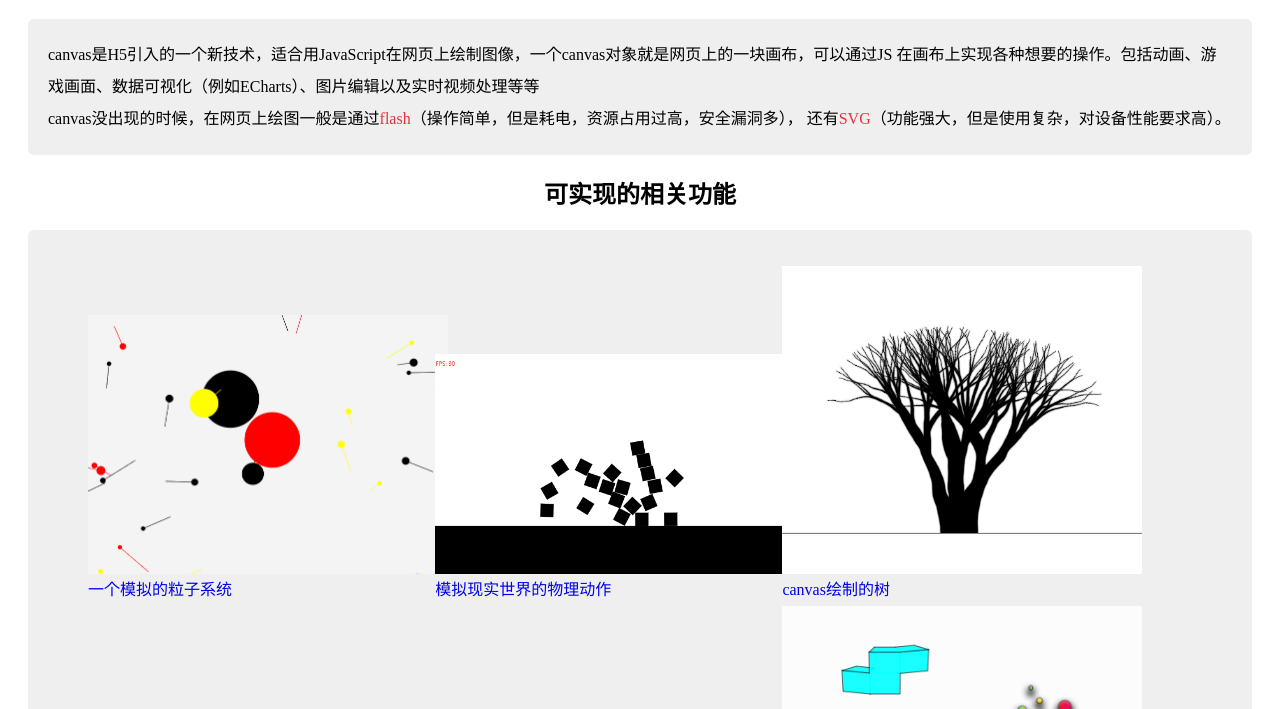
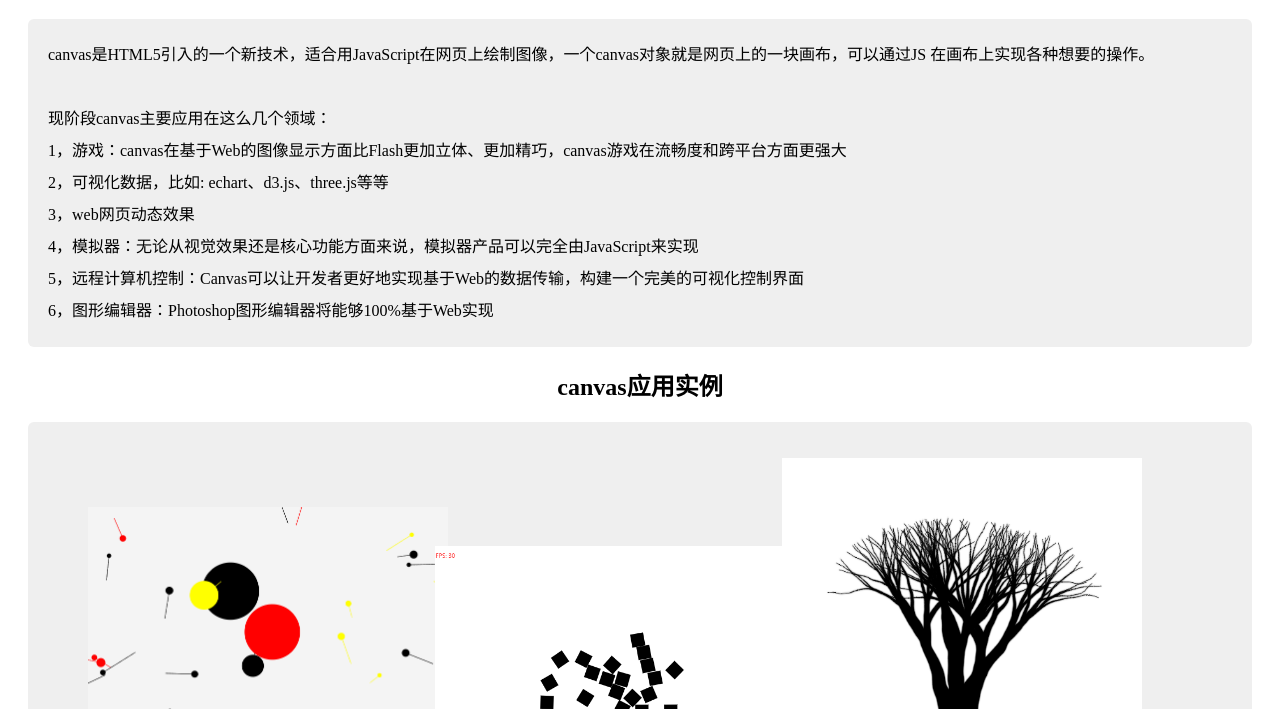
Before and after one commit to Hotcapsicum/web-game, a plain HTML site: page index.html in a window 1280 px wide. Shown: the part 70-779 px from the top of the page. Drawn offline with Linux system fonts and the light colour scheme.

Commit message:
canvas介绍

```diff
--- a/index.html
+++ b/index.html
@@ -94,12 +94,18 @@
 <body style="padding:0 20px;">
 <div id="app" @click="disImage">
     <h1 class="center">canvas的简单介绍</h1>
-    <p class="mes">canvas是H5引入的一个新技术，适合用JavaScript在网页上绘制图像，一个canvas对象就是网页上的一块画布，可以通过JS
-        在画布上实现各种想要的操作。包括动画、游戏画面、数据可视化（例如ECharts）、图片编辑以及实时视频处理等等</br>
-        canvas没出现的时候，在网页上绘图一般是通过<span class="red">flash</span>（操作简单，但是耗电，资源占用过高，安全漏洞多），
-        还有<span class="red">SVG</span>（功能强大，但是使用复杂，对设备性能要求高）。
+    <p class="mes">
+        canvas是HTML5引入的一个新技术，适合用JavaScript在网页上绘制图像，一个canvas对象就是网页上的一块画布，可以通过JS
+        在画布上实现各种想要的操作。</br></br>
+        现阶段canvas主要应用在这么几个领域：</br>
+        1，游戏：canvas在基于Web的图像显示方面比Flash更加立体、更加精巧，canvas游戏在流畅度和跨平台方面更强大</br>
+        2，可视化数据，比如: echart、d3.js、three.js等等</br>
+        3，web网页动态效果</br>
+        4，模拟器：无论从视觉效果还是核心功能方面来说，模拟器产品可以完全由JavaScript来实现</br>
+        5，远程计算机控制：Canvas可以让开发者更好地实现基于Web的数据传输，构建一个完美的可视化控制界面</br>
+        6，图形编辑器：Photoshop图形编辑器将能够100%基于Web实现
     </p>
-    <h2 class="center">可实现的相关功能</h2>
+    <h2 class="center">canvas应用实例</h2>
     <div class="mes">
         <ul>
             <li>
```
